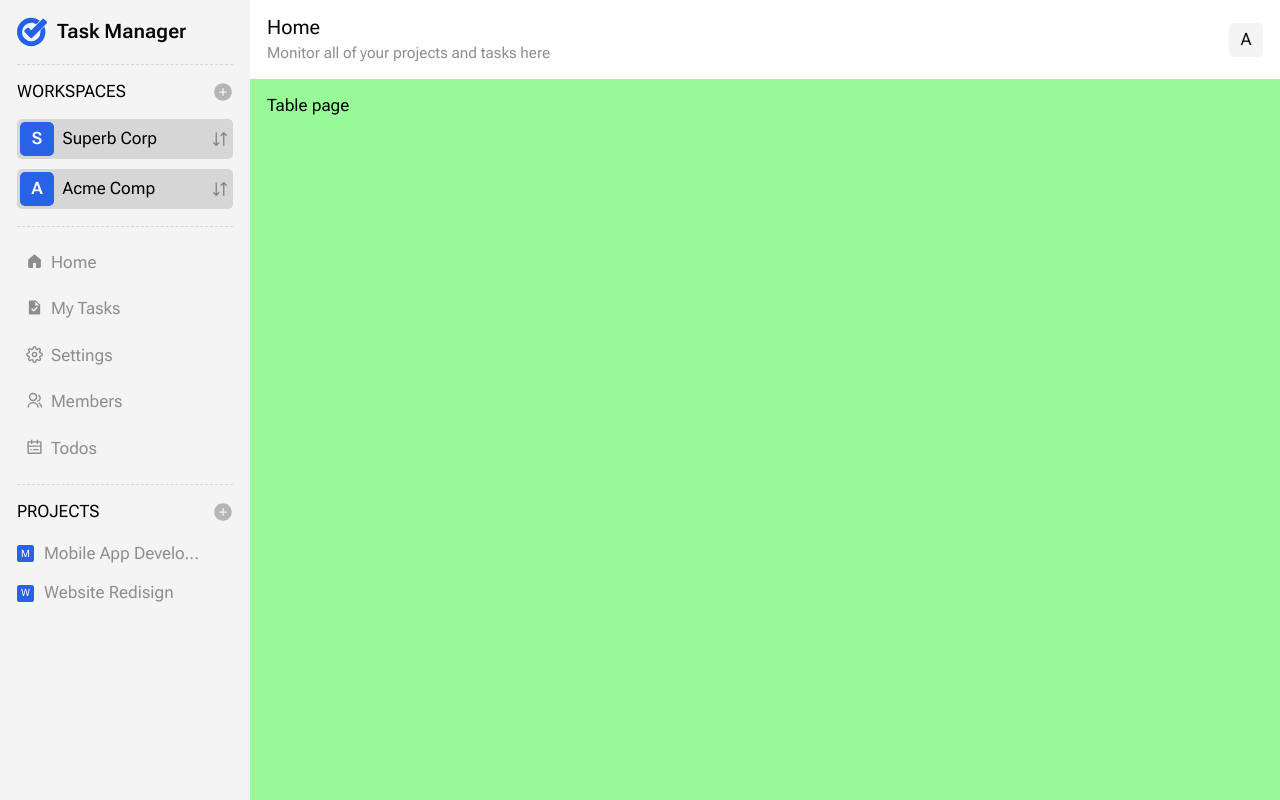
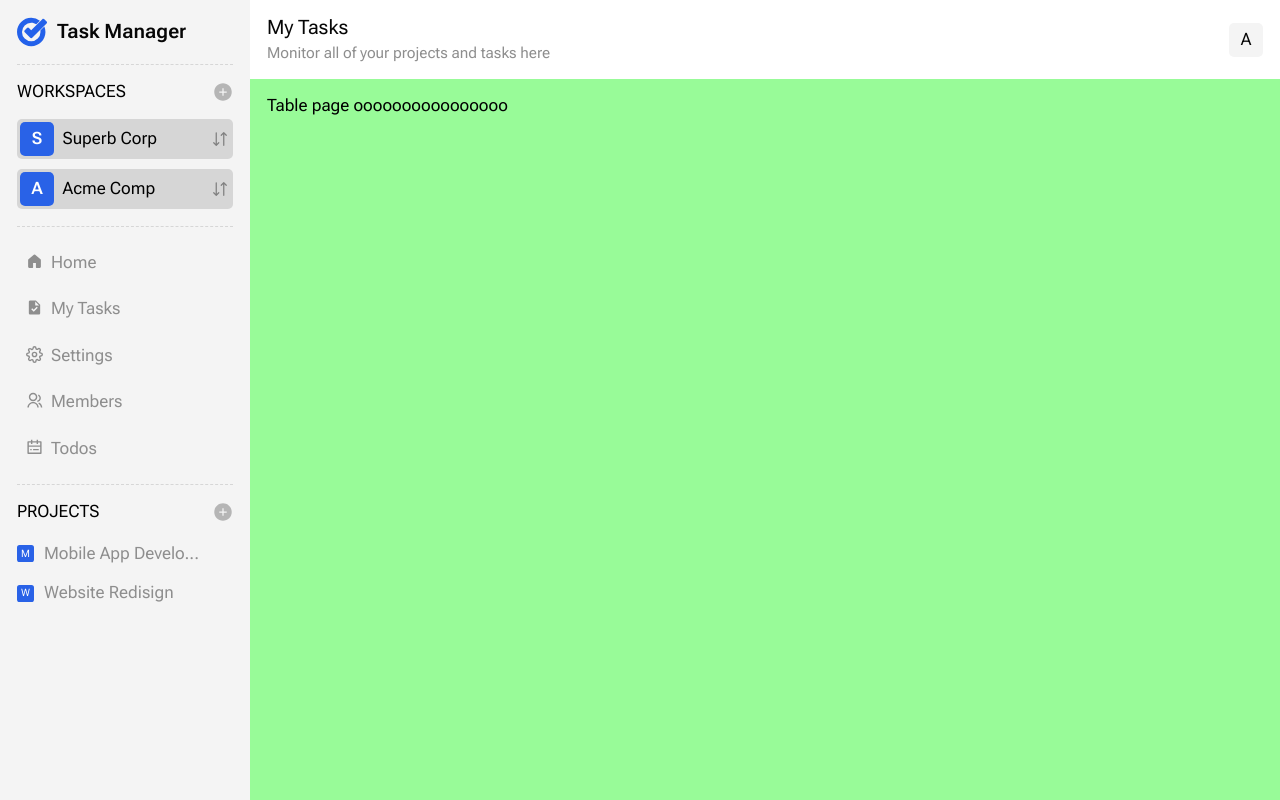
Before and after one commit to webioann/sandbox_prisma, a Next.js app: page /my_tasks/table in a window 1280 px wide. Built offline with nearby package versions, Linux system fonts and the light colour scheme.

Commit message:
created func transformed URL path in header title with big first letters in each word

```diff
--- a/app/my_tasks/table/page.tsx
+++ b/app/my_tasks/table/page.tsx
@@ -3,6 +3,6 @@ import styles from './table.module.scss'
 
 export default function TablePage() {
     return (
-        <div className={styles.page}>Table page</div>
+        <div className={styles.page}>Table page oooooooooooooooo</div>
     )
 };
--- a/components/TopHeader/TopHeader.tsx
+++ b/components/TopHeader/TopHeader.tsx
@@ -1,13 +1,27 @@
+"use client"
 import React from 'react'
 import Link from 'next/link'
+import { usePathname, useSearchParams } from 'next/navigation'
 import './top-header.scss'
 
 function TopHeader() {
-    const path = 'Home'
+    const pathName = usePathname()
+    // transformed URL path in header title with big first letters in each word
+    const cutFirstPathFromURLAndCapitalize = (url: string) => {
+        let withoutFrontSlash = url.slice(1)
+        let nextSlashIndex = withoutFrontSlash.indexOf('/')
+        let raw = nextSlashIndex === -1 ? withoutFrontSlash : withoutFrontSlash.slice(0, nextSlashIndex)
+        let withoutUnderscors = raw.replaceAll('_', ' ')
+        let secondWordFirstLetterIndex = withoutUnderscors.indexOf(' ') + 1
+        let withBigFirstLetter = withoutUnderscors.charAt(0).toUpperCase() + withoutUnderscors.slice(1)
+        let modifiedPath = withBigFirstLetter.slice(0, secondWordFirstLetterIndex) + withBigFirstLetter.charAt(secondWordFirstLetterIndex).toUpperCase() + withBigFirstLetter.slice(secondWordFirstLetterIndex +1)
+        return modifiedPath
+    }
+
     return (
         <div className='top-header'>
             <header className='header-title'>
-                <h3 className='page-name'>{path}</h3>
+                <h3 className='page-name'>{ cutFirstPathFromURLAndCapitalize(pathName) }</h3>
                 <p className='header-discription'>Monitor all of your projects and tasks here</p>
             </header>
             <Link href={'/account'} className='account-link'>
```
